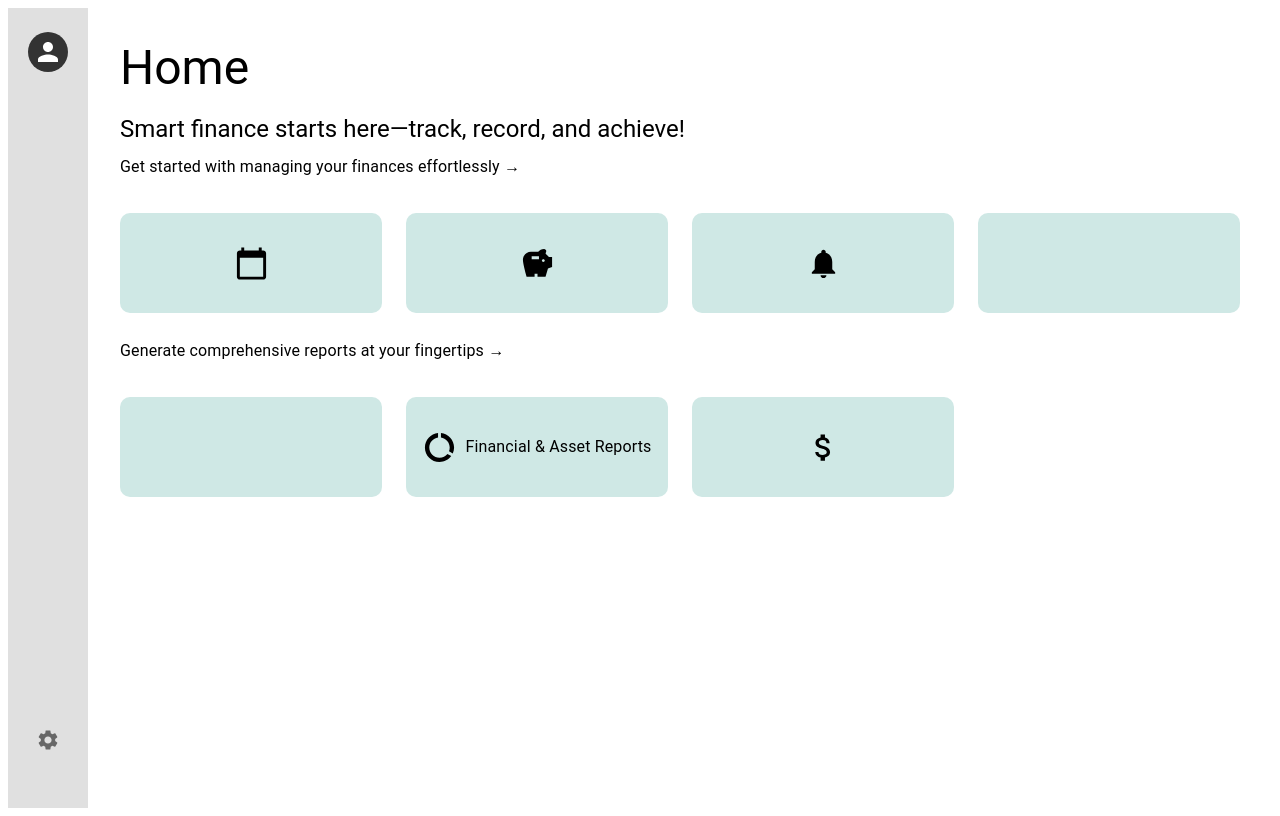
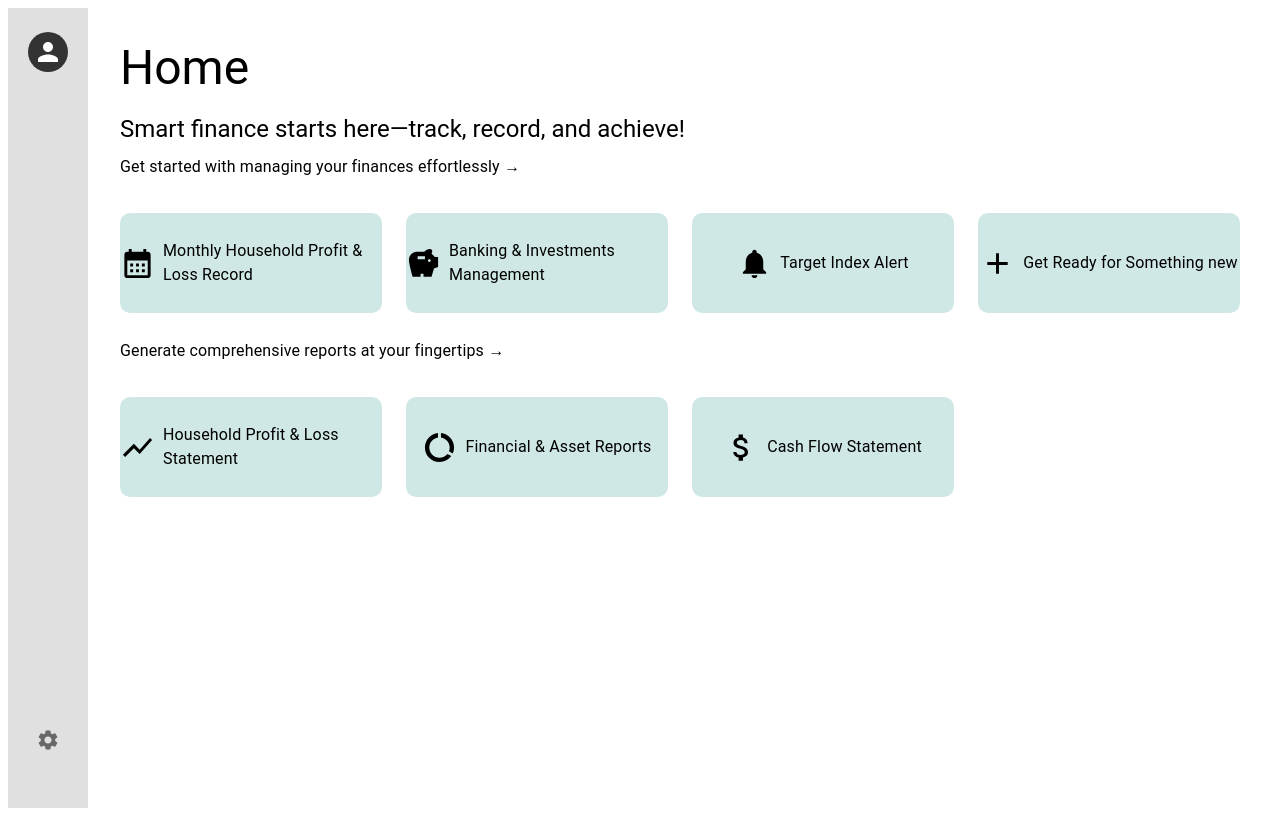
Before and after one commit to ChingEnLin/HoGiahLang, a React (Vite) app in the folder frontend/: page / in a window 1280 px wide. Built offline with nearby package versions, Linux system fonts and the light colour scheme.

Commit message:
style: :recycle: refactor and reuse code

```diff
--- a/frontend/src/pages/home/Home.tsx
+++ b/frontend/src/pages/home/Home.tsx
@@ -1,14 +1,28 @@
 import React from 'react';
-import { Box, Typography, IconButton, Grid, Avatar, AppBar, Toolbar } from '@mui/material';
+import { Box, Typography, IconButton, Grid, Avatar } from '@mui/material';
 import SettingsIcon from '@mui/icons-material/Settings';
-import CalendarTodayIcon from '@mui/icons-material/CalendarToday';
+import CalendarMonthIcon from '@mui/icons-material/CalendarMonth';
 import SavingsIcon from '@mui/icons-material/Savings';
 import NotificationsIcon from '@mui/icons-material/Notifications';
+import AddIcon from '@mui/icons-material/Add';
+import ShowChartIcon from '@mui/icons-material/ShowChart';
 import DataSaverOffIcon from '@mui/icons-material/DataSaverOff';
 import AttachMoneyIcon from '@mui/icons-material/AttachMoney';
 import { Link } from 'react-router-dom';
 
 const HomePage = () => {
+    const boxStyle = {
+        display: 'flex',
+        justifyContent: 'center',
+        alignItems: 'center',
+        height: '100px',
+        bgcolor: '#CFE8E5',
+        borderRadius: '10px',
+        cursor: 'pointer',
+        textDecoration: 'none',
+        color: 'black',
+    };
+
     return (
         <Box display="flex" height="100vh">
             {/* Sidebar */}
@@ -38,61 +52,47 @@ return (
                 <Grid container spacing={3} mt={1} mb={3}>
                     <Grid item xs={3}>
                         <Box
-                        display="flex"
-                        justifyContent="center"
-                        alignItems="center"
-                        height="100px"
-                        bgcolor="#CFE8E5"
-                        borderRadius="10px"
+                            sx={boxStyle}
                             onClick={() => {
                                 // Add your click event handler here
                             }}
                         >
-                        <CalendarTodayIcon fontSize="large" />
+                            <CalendarMonthIcon fontSize="large" />
+                            <Typography ml={1}>Monthly Household Profit & Loss Record</Typography>
                         </Box>
                     </Grid>
                     <Grid item xs={3}>
                         <Box
-                        display="flex"
-                        justifyContent="center"
-                        alignItems="center"
-                        height="100px"
-                        bgcolor="#CFE8E5"
-                        borderRadius="10px"
+                            sx={boxStyle}
                             onClick={() => {
                                 // Add your click event handler here
                             }}
                         >
                             <SavingsIcon fontSize="large" />
+                            <Typography ml={1}>Banking & Investments Management</Typography>
                         </Box>
                     </Grid>
                     <Grid item xs={3}>
                         <Box
-                        display="flex"
-                        justifyContent="center"
-                        alignItems="center"
-                        height="100px"
-                        bgcolor="#CFE8E5"
-                        borderRadius="10px"
+                            sx={boxStyle}
                             onClick={() => {
                                 // Add your click event handler here
                             }}
                         >
                             <NotificationsIcon fontSize="large" />
+                            <Typography ml={1}>Target Index Alert</Typography>
                         </Box>
                     </Grid>
                     <Grid item xs={3}>
                         <Box
-                        display="flex"
-                        justifyContent="center"
-                        alignItems="center"
-                        height="100px"
-                        bgcolor="#CFE8E5"
-                        borderRadius="10px"
+                            sx={boxStyle}
                             onClick={() => {
                                 // Add your click event handler here
                             }}
-                    ></Box>
+                        >
+                            <AddIcon fontSize="large" />
+                            <Typography ml={1}>Get Ready for Something new</Typography>
+                        </Box>
                     </Grid>
                 </Grid>
 
@@ -102,26 +102,23 @@ return (
                 <Grid container spacing={3} mt={1}>
                     <Grid item xs={3}>
                         <Box
-                        display="flex"
-                        justifyContent="center"
-                        alignItems="center"
-                        height="100px"
-                        bgcolor="#CFE8E5"
-                        borderRadius="10px"
+                            sx={boxStyle}
                             onClick={() => {
                                 // Add your click event handler here
                             }}
-                    ></Box>
+                        >
+                            <ShowChartIcon fontSize="large" />
+                            <Typography ml={1}>Household Profit & Loss Statement</Typography>
+                        </Box>
                     </Grid>
                     <Grid item xs={3}>
                         <Box
-                        display="flex"
-                        justifyContent="center"
-                        alignItems="center"
-                        height="100px"
-                        bgcolor="#CFE8E5"
-                        borderRadius="10px"
-                        style={{ cursor: 'pointer', textDecoration: 'none', color: 'black' }}
+                            sx={{
+                                ...boxStyle,
+                                '&:hover': {
+                                    bgcolor: '#B0D4D1',
+                                },
+                            }}
                             component={Link}
                             to="/accounts"
                         >
@@ -131,17 +128,13 @@ return (
                     </Grid>
                     <Grid item xs={3}>
                         <Box
-                        display="flex"
-                        justifyContent="center"
-                        alignItems="center"
-                        height="100px"
-                        bgcolor="#CFE8E5"
-                        borderRadius="10px"
+                            sx={boxStyle}
                             onClick={() => {
                                 // Add your click event handler here
                             }}
                         >
                             <AttachMoneyIcon fontSize="large" />
+                            <Typography ml={1}>Cash Flow Statement</Typography>
                         </Box>
                     </Grid>
                 </Grid>
```
Also changed, not shown: 1 other file (tests, documents, lock files or other folders). Lines whose indentation alone changed are shown as unchanged.
